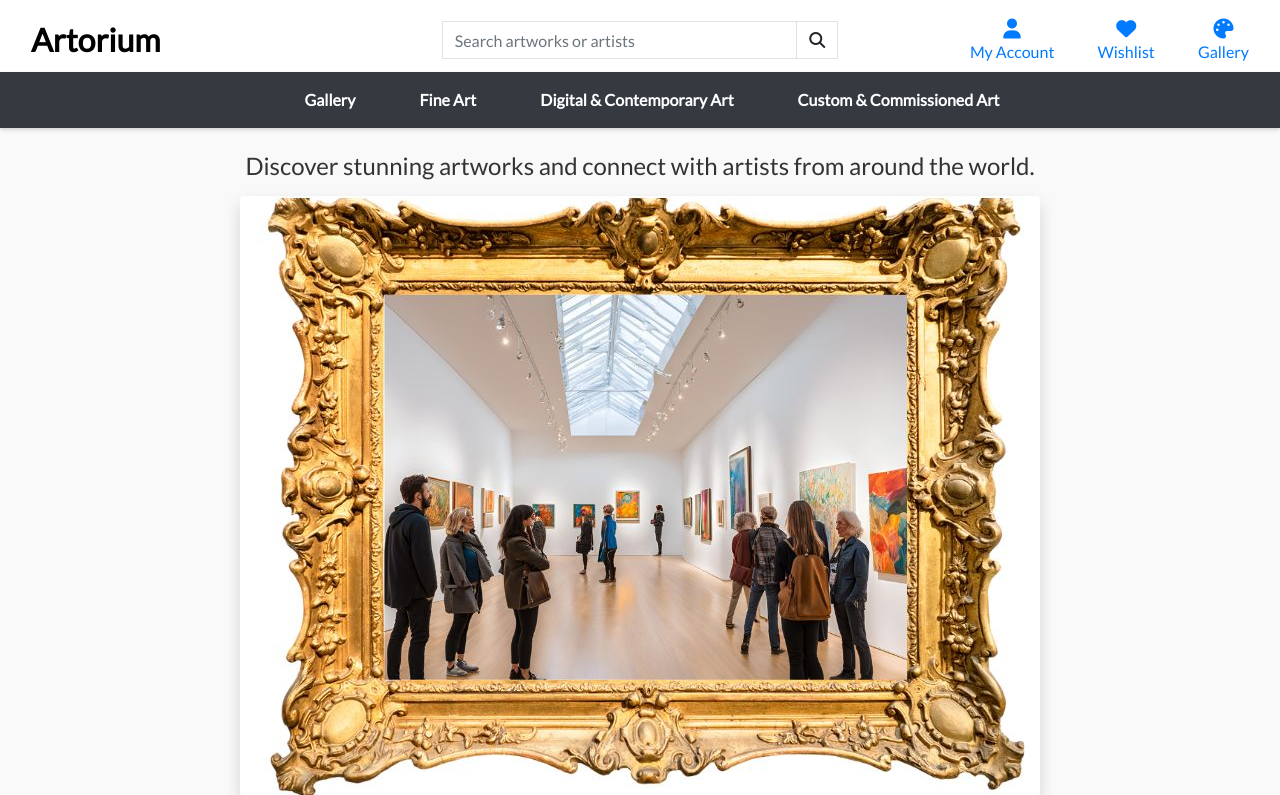
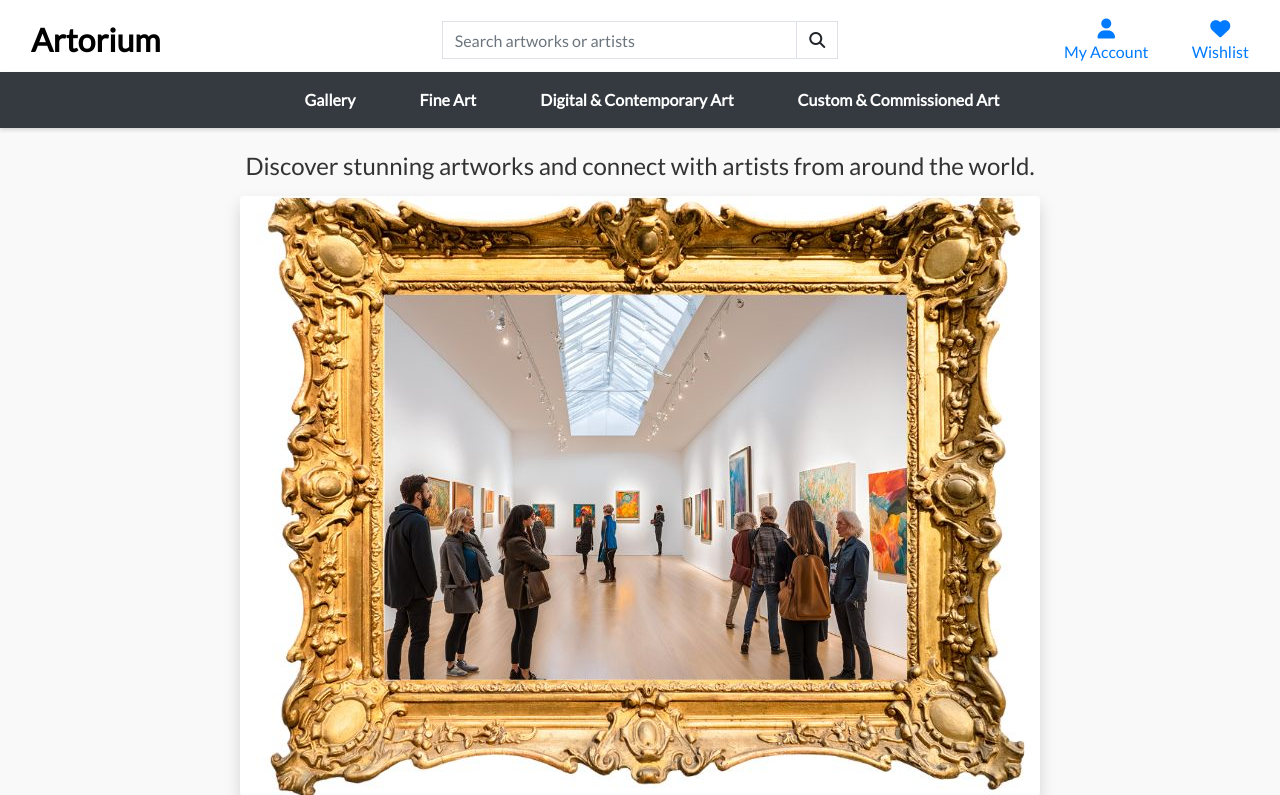
Before and after one commit to boatesj/Artorium, a Django app: page / in a window 1280 px wide. Shown: the top 795 px of the page. Run offline with Django 3.2, Linux system fonts and the light colour scheme; parts of the project's set-up code (start-up, migrations or seed data) failed here and were passed over; some libraries are stand-ins or nearby versions.

Commit message:
Removed extra nav element 'gallery'

```diff
--- a/templates/base.html
+++ b/templates/base.html
@@ -86,15 +86,7 @@
                             </div>
                         </a>
                     </li>
-                    <li class="list-inline-item">
-                        <a class="text-black nav-link" href="{% url 'artworks' %}">
-                            <div class="text-center">
-                                <div><i class="fas fa-palette fa-lg"></i></div>
-                                <p class="my-0">Gallery</p>
-                            </div>
-                        </a>
-                    </li>
-                </ul>
+                    </ul>
             </div>
         </div>
         <div class="row bg-white">
```
